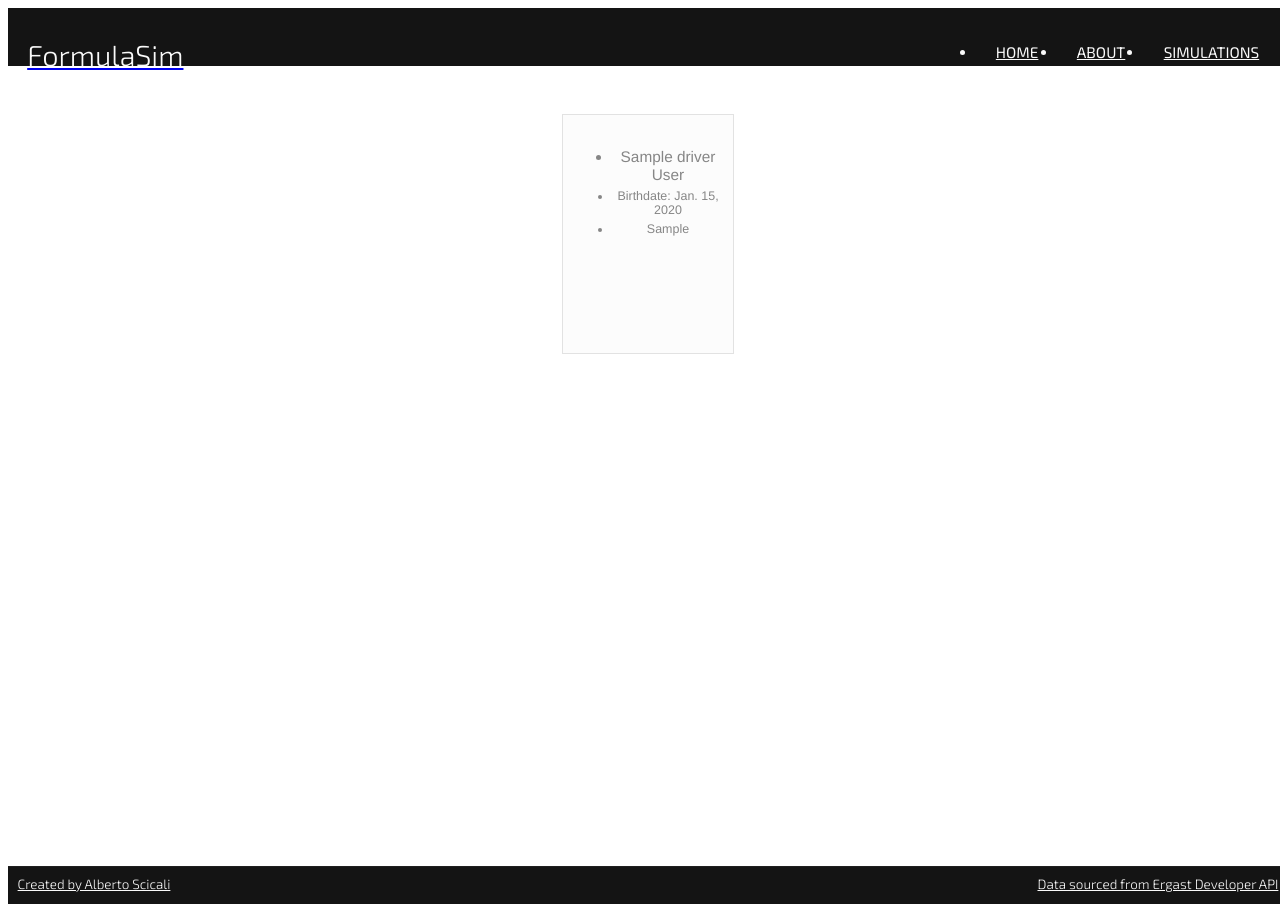
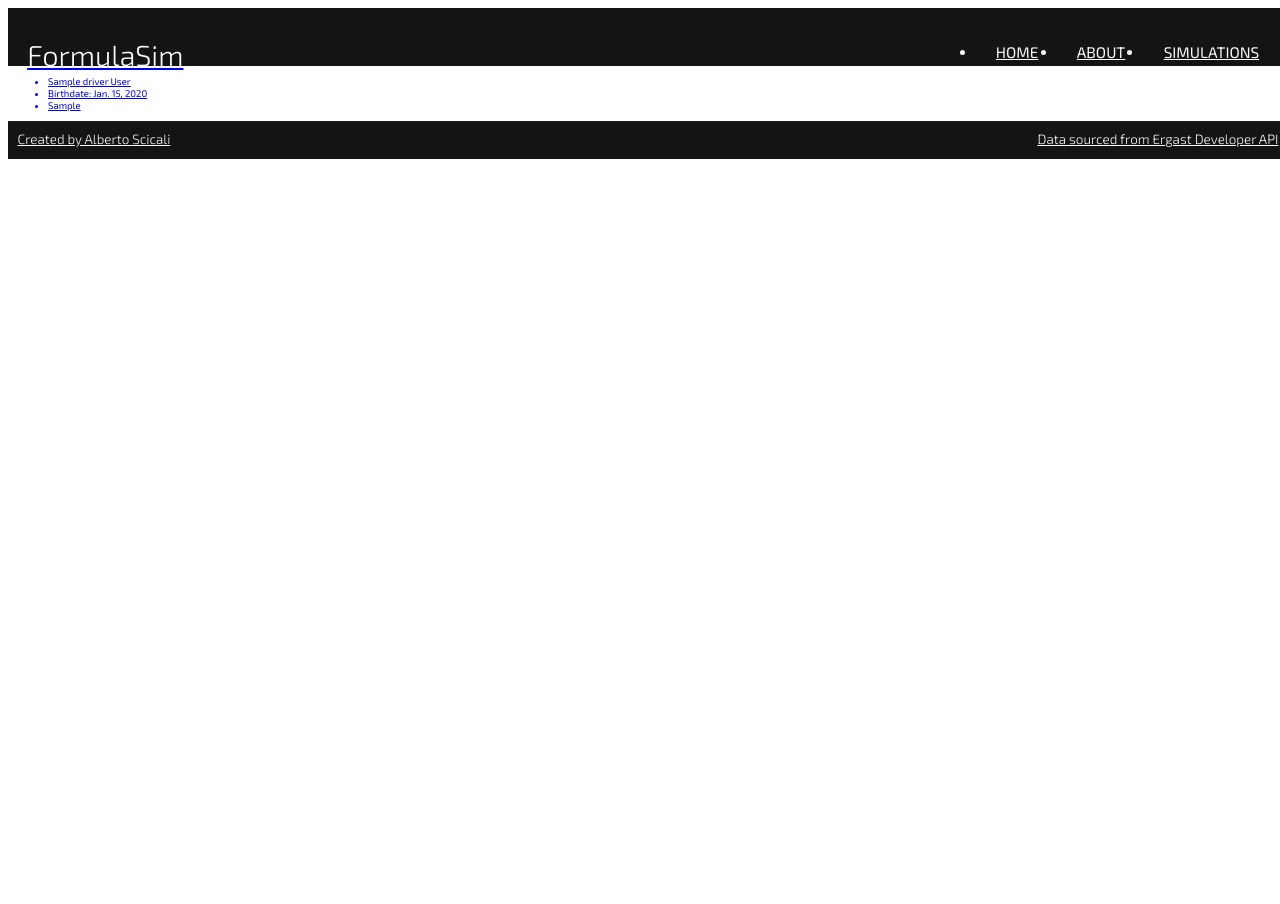
Before and after one commit to Ciccio99/FormulaSim, a Django app: page /drivers in a window 1280 px wide. After the commit the page ends 159 px from the top, so only its background shows below. Run offline with Django 3.2, Linux system fonts and the light colour scheme; tables that the repository leaves empty hold one stand-in row (values such as "Sample post"); parts of the project's set-up code (start-up, migrations or seed data) failed here and were passed over; some libraries are stand-ins or nearby versions.

Commit message:
First commit to github repo

```diff
--- a/formulaSite/formulaSim/static/formulaSim/driverStyle.css
+++ /dev/null
@@ -1,69 +0,0 @@
-
-.Patients-Container{
-	height: 100%;
-	width: 100%;
-	display: -webkit-box;      /* OLD - iOS 6-, Safari 3.1-6 */
-	display: -moz-box;         /* OLD - Firefox 19- (buggy but mostly works) */
-	display: -ms-flexbox;      /* TWEENER - IE 10 */
-	display: -webkit-flex;     /* NEW - Chrome */
-	display: flex;
-	flex-flow: row wrap;
-	-webkit-flex-flow: row wrap;
-
-	justify-content: space-around;
-	align-items: flex-start;
-	align-content: flex-start;
-	overflow: scroll;
-
-	box-sizing: border-box;
-	padding: 5em 10rem 5rem 10rem;
-}
-
-.Patients-Container a{
-	height: 25rem;
-	margin-bottom: 2rem;
-	flex: 1 1 1;
-
-}
-
-.Patient-Card{
-	font: normal 300 1.3rem Helvetica, Arial, sans-serif;
-	color: #868686;
-	height: 25rem;
-	width: 18rem;
-	background-color: rgba(252, 252, 252, 1);
-	border: 1px solid rgba(0, 0, 0, .1);
-	display: inline-block;
-	box-sizing: border-box;
-	padding: 1rem;
-	text-align: center;
-	margin-bottom: 2rem;
-}
-
-.Patient-Card ul{
-	margin-top: 2.5rem;
-}
-
-.Patient-Card li{
-	margin-top: .5rem;
-}
-
-
-.Card-Avatar{
-	height: 8rem;
-	width: 8rem;
-	background-color: #868686;
-	background-image: url('images/Avatar.jpg');
-	background-size: cover;
-	background-repeat: no-repeat;
-	border-radius: 200px;
-	margin-left: auto;
-	margin-right: auto;
-	margin-bottom: 1rem;
-	border: 1px solid rgba(0, 0, 0, .1);
-
-}
-
-.Card-Name{
-	font: normal 500 1.6rem Helvetica, Arial, sans-serif;
-}
--- a/formulaSite/formulaSim/templates/formulaSim/raceSim.html
+++ b/formulaSite/formulaSim/templates/formulaSim/raceSim.html
@@ -577,7 +577,9 @@
 					if(simulation_drivers.length == 0)
 						create_drivers();
 					animationID = window.requestAnimationFrame(draw);
-					raceInterval = setInterval(function(){simulate();}, 10);
+					raceInterval = setInterval(function() {
+						simulate();
+					}, 10);
 					document.getElementById('Start_Pause_Btn').innerHTML = 'Pause';
 				}
 				else if(simulationPaused){
```
Also changed, not shown: 1 other file.
